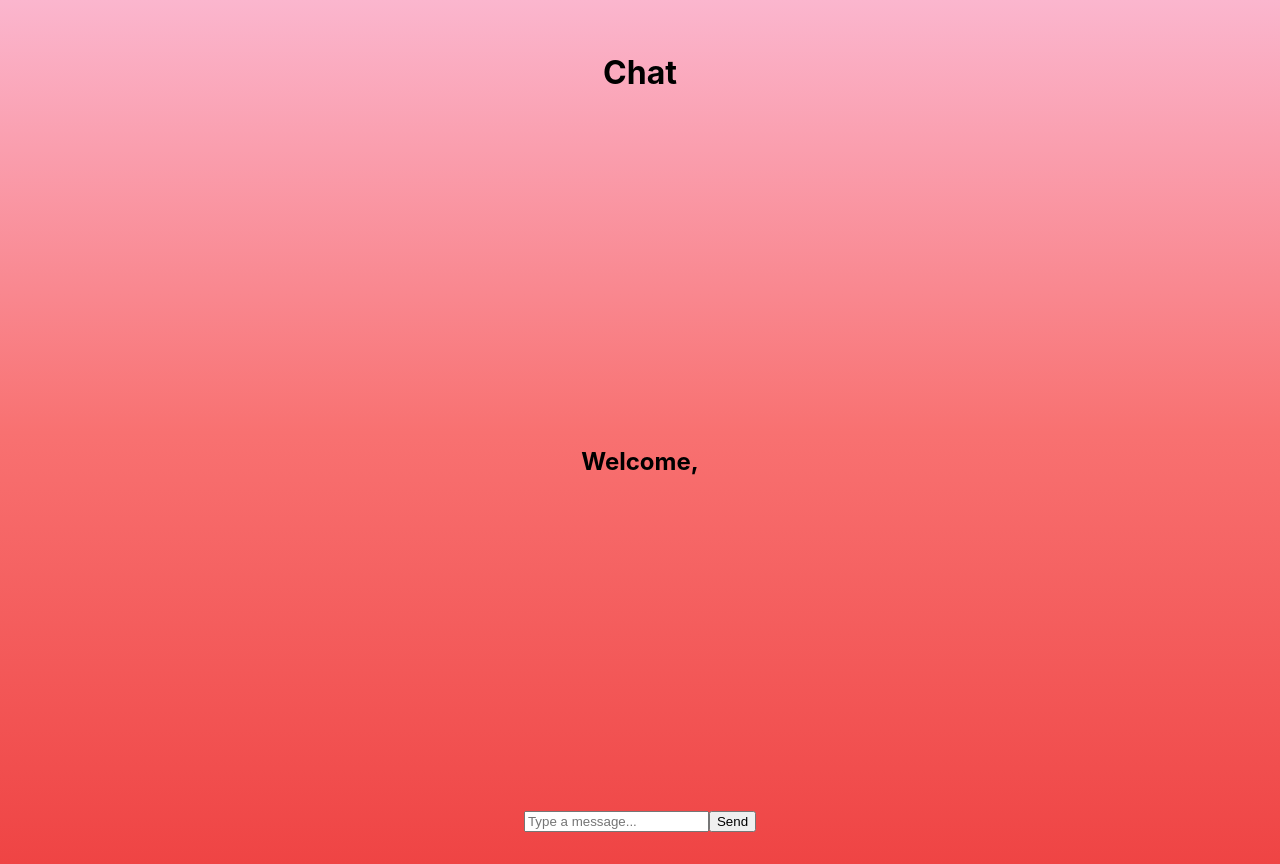
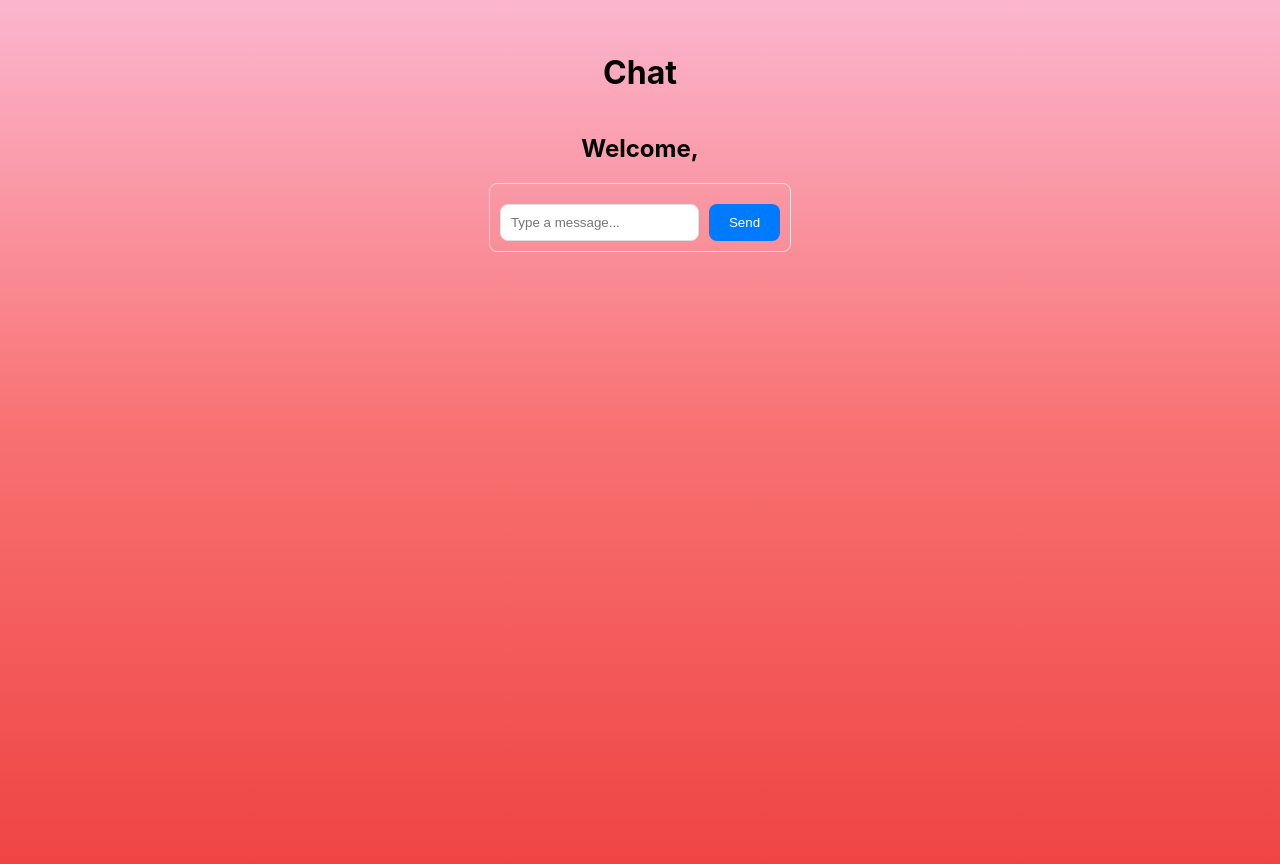
Before and after one commit to ajpieroni/316Heartcoded, a React (Create React App) app in the folder ourapp/reactapp/: page /Chat in a window 1280 px wide. Built offline with nearby package versions, Linux system fonts and the light colour scheme.

Commit message:
added css chat

```diff
--- /dev/null
+++ b/ourapp/reactapp/src/pages/Chat.css
@@ -0,0 +1,56 @@
+.main-container {
+    justify-content: flex-start !important;
+}
+
+.chat-container {
+    border: 1px solid #e0e0e0 !important;
+    padding: 10px !important;
+    border-radius: 8px !important;
+}
+
+.message-list {
+    max-height: 400px !important;
+    overflow-y: auto !important;
+}
+
+.message {
+    padding: 10px !important;
+    border-radius: 8px !important;
+    margin: 5px 0 !important;
+}
+
+.message.sent {
+    background-color: #e9f5fe !important;
+    text-align: right !important;
+}
+
+.message.received {
+    background-color: #f4f4f4 !important;
+}
+
+.timestamp {
+    font-size: 0.8em !important;
+    color: gray !important;
+}
+
+.message-input-container {
+    display: flex !important;
+    margin-top: 10px !important;
+}
+
+.message-input-container input {
+    flex: 1 !important;
+    padding: 10px !important;
+    border-radius: 8px !important;
+    border: 1px solid #e0e0e0 !important;
+}
+
+.message-input-container button {
+    padding: 10px 20px !important;
+    border: none !important;
+    background-color: #007BFF !important;
+    color: white !important;
+    border-radius: 8px !important;
+    margin-left: 10px !important;
+    cursor: pointer !important;
+}
--- a/ourapp/reactapp/src/pages/Chat.js
+++ b/ourapp/reactapp/src/pages/Chat.js
@@ -2,7 +2,7 @@ import React, { useState, useEffect, useRef } from "react";
 import { useContext } from "react";
 import { UserContext } from "../components/contexts/UserContext";
 import axios from "axios";
-// import "./Chat.css";
+import "./Chat.css";
 
 export default function Chat() {
   const [messages, setMessages] = useState([]);
```
